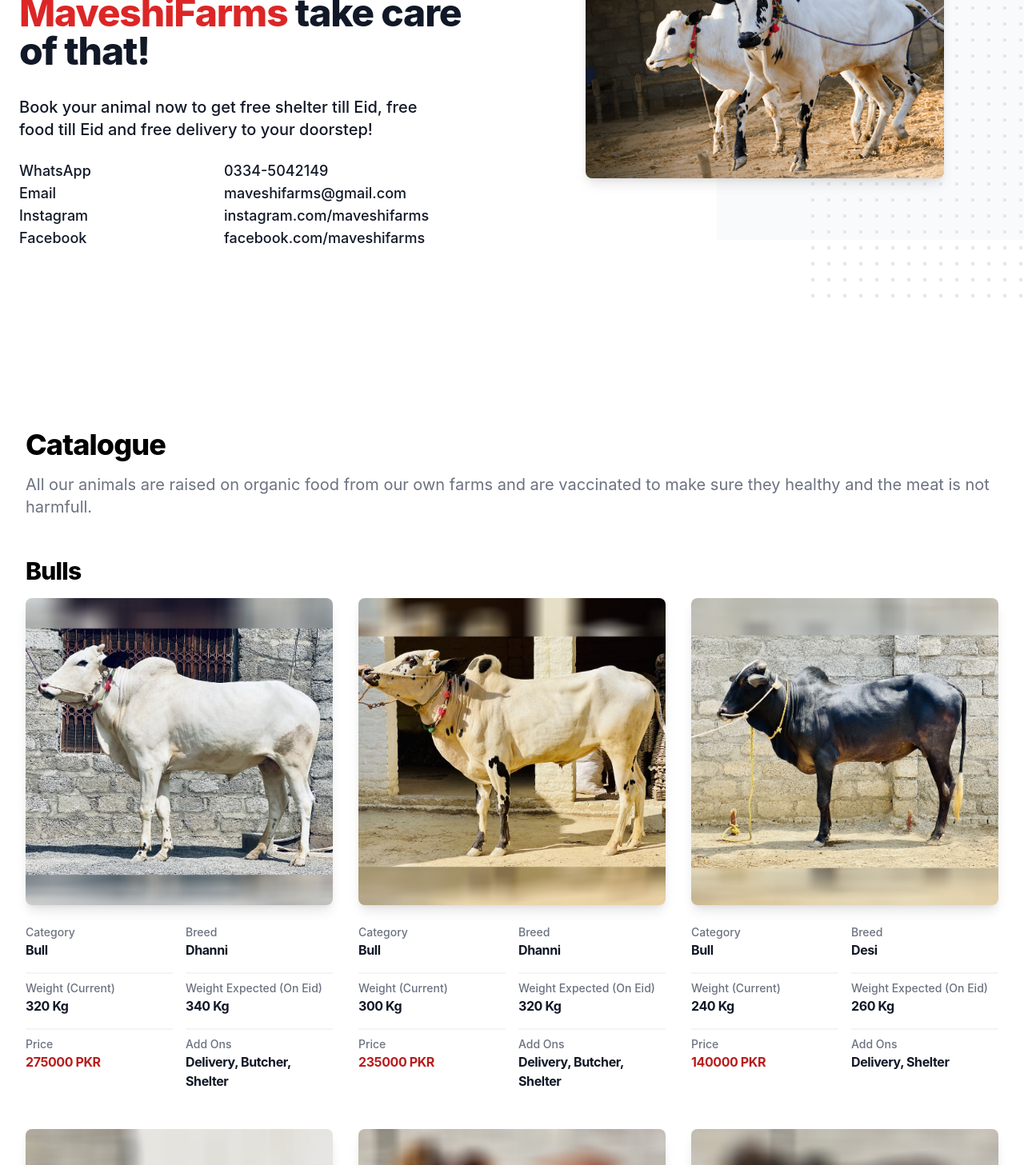
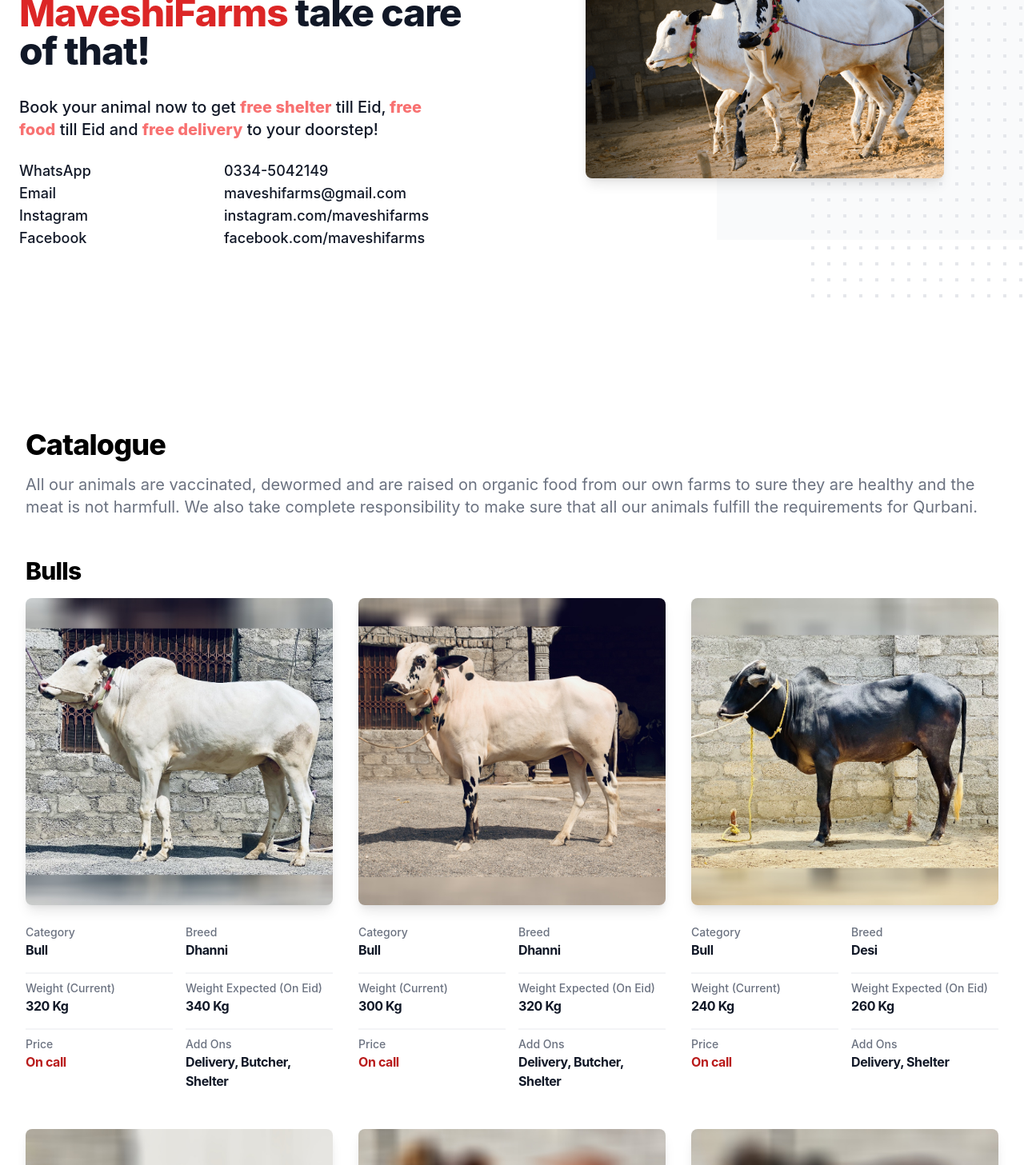
Before and after one commit to AtiqueUrRehman/maveshifarms, a Next.js app: page / in a window 1280 px wide. Shown: the part 380-1837 px from the top of the page at 80% size. Built offline with nearby package versions, Linux system fonts and the light colour scheme; what @tailwindcss/typography would draw is missing.

Commit message:
add dumba

```diff
--- a/components/catalogus.tsx
+++ b/components/catalogus.tsx
@@ -142,6 +142,16 @@
     currentWeight: 63,
     expectedWeight: 67,
   },
+  {
+    breed: "Talagang",
+    category: "Ram (Chakki Dumba)",
+    imageUrl: "/assets/img/catalogue/goats/107.jpg",
+    color: "White",
+    addOns: "Delivery, Shelter",
+    price: 62000,
+    currentWeight: 65,
+    expectedWeight: 68,
+  }
 ];
 
 export default function Catalogue() {
@@ -154,7 +164,8 @@
               Catalogue
             </h2>
             <p className="text-xl text-gray-500">
-              All our animals are raised on organic food from our own farms and are vaccinated to make sure they healthy and the meat is not harmfull.
+              All our animals are vaccinated, dewormed and are raised on organic food from our own farms to sure they are healthy and the meat is not harmfull.
+              We also take complete responsibility to make sure that all our animals fulfill the requirements for Qurbani.
             </p>
           </div>
           <div className="space-y-5 sm:space-y-4 md:max-w-xl lg:max-w-3xl xl:max-w-none">
@@ -198,6 +209,7 @@
                           </dt>
                           <dd className="text-base font-bold tracking-tight text-gray-900">
                             {bull.currentWeight} Kg
+
                           </dd>
                         </div>
                         <div className="border-t-2 border-gray-100 pt-2">
@@ -213,7 +225,8 @@
                             Price
                           </dt>
                           <dd className="text-base font-bold tracking-tight text-red-700">
-                            {bull.price} PKR
+                            {/* {bull.price} PKR */}
+                            On call
                           </dd>
                         </div>
                         <div className="border-t-2 border-gray-100 pt-2">
@@ -288,7 +301,8 @@
                             Price
                           </dt>
                           <dd className="text-base font-bold tracking-tight text-red-700">
-                            {goat.price} PKR
+                            {/* {goat.price} PKR */}
+                            On call
                           </dd>
                         </div>
                         <div className="border-t-2 border-gray-100 pt-2">
--- a/components/hero.tsx
+++ b/components/hero.tsx
@@ -85,7 +85,8 @@
 
               <div className="mt-8 sm:max-w-lg sm:mx-auto sm:text-center lg:text-left lg:mx-0">
                 <p className="text-xl font-medium text-gray-900">
-                  Book your animal now to get free shelter till Eid, free food till Eid and free delivery to your doorstep!
+                  Book your animal now to get <span className="font-extrabold text-red-400">free shelter</span> till Eid,
+                  <span className="font-extrabold text-red-400"> free food</span> till Eid and <span className="font-extrabold text-red-400">free delivery</span> to your doorstep!
                 </p>
                 &nbsp;
                 <p className="text-lg font-medium text-gray-900">
```
Also changed, not shown: public/assets/img/catalogue/bull/02.jpg.
